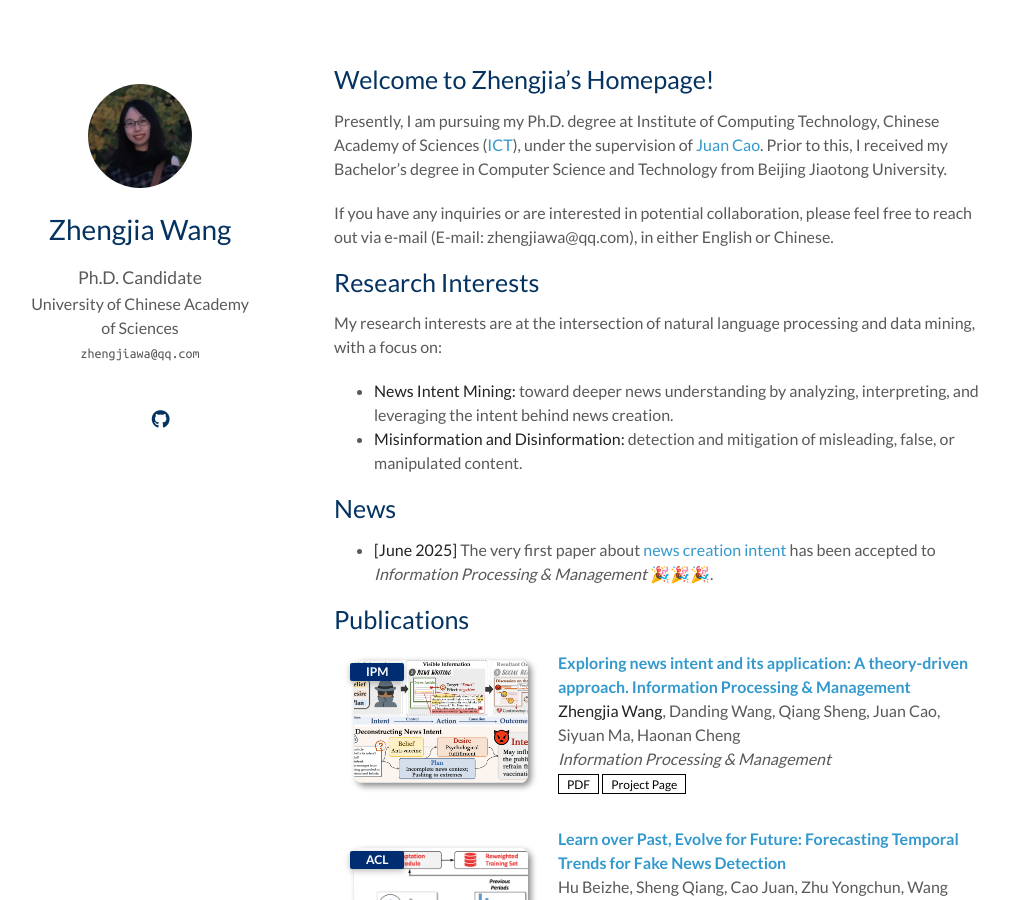
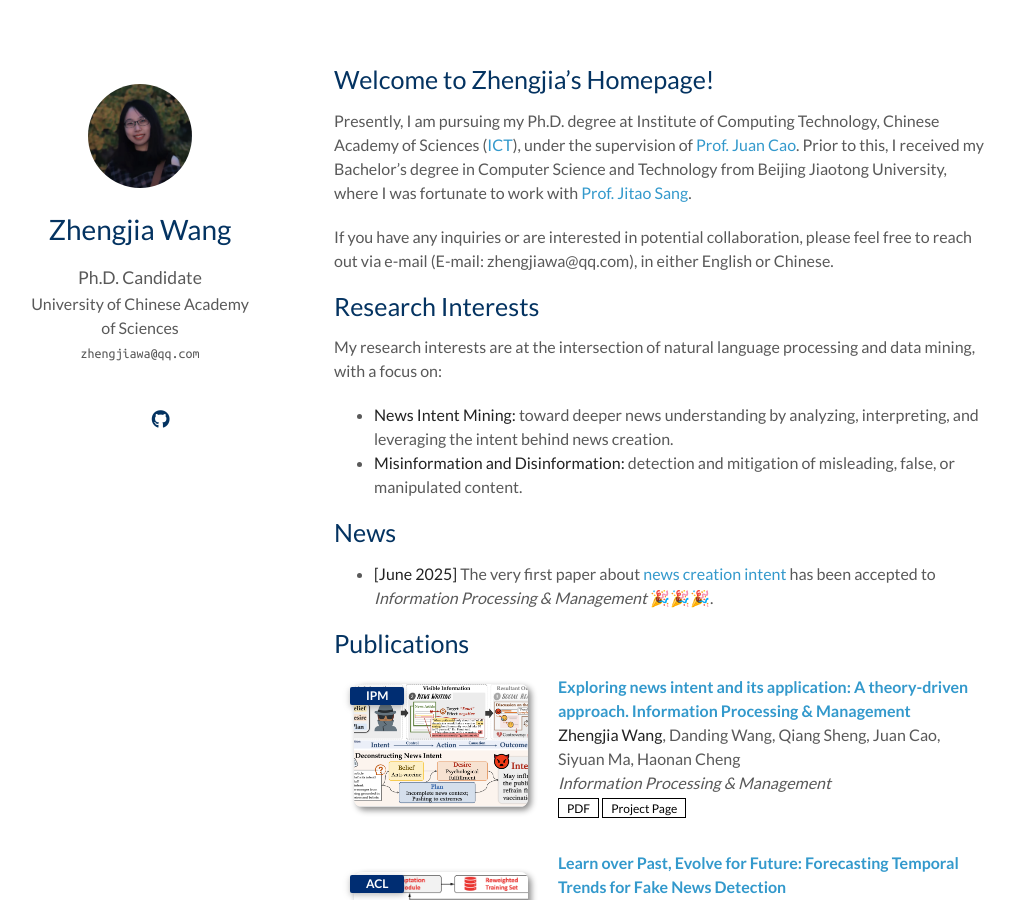
Before and after one commit to zhengjiawa/zhengjiawa.github.io, a Jekyll site: the page built from index.md, in a window 1280 px wide and 900 px high. Shown: the whole window, without its empty margins (136-1151 px from the left). Built offline with Jekyll 4.4.1, drawn with Linux system fonts in a browser that asks for light colours; a style sheet for code colours, icons or effects is not loaded; our own code applies the rules of GitHub Pages for plain Markdown files.

Commit message:
Update index.md

```diff
--- a/index.md
+++ b/index.md
@@ -4,7 +4,7 @@ layout: homepage
 
 ## Welcome to Zhengjia's Homepage!
 
-Presently, I am pursuing my Ph.D. degree at Institute of Computing Technology, Chinese Academy of Sciences ([ICT](https://www.ict.ac.cn/)), under the supervision of [Juan Cao](https://scholar.google.com/citations?user=fSBdNg0AAAAJ). Prior to this, I received my Bachelor’s degree in Computer Science and Technology from Beijing Jiaotong University.
+Presently, I am pursuing my Ph.D. degree at Institute of Computing Technology, Chinese Academy of Sciences ([ICT](https://www.ict.ac.cn/)), under the supervision of [Prof. Juan Cao](https://scholar.google.com/citations?user=fSBdNg0AAAAJ). Prior to this, I received my Bachelor’s degree in Computer Science and Technology from Beijing Jiaotong University, where I was fortunate to work with [Prof. Jitao Sang](https://faculty.bjtu.edu.cn/9129/).
 
 If you have any inquiries or are interested in potential collaboration, please feel free to reach out via e-mail (E-mail: zhengjiawa@qq.com), in either English or Chinese.
 
```
